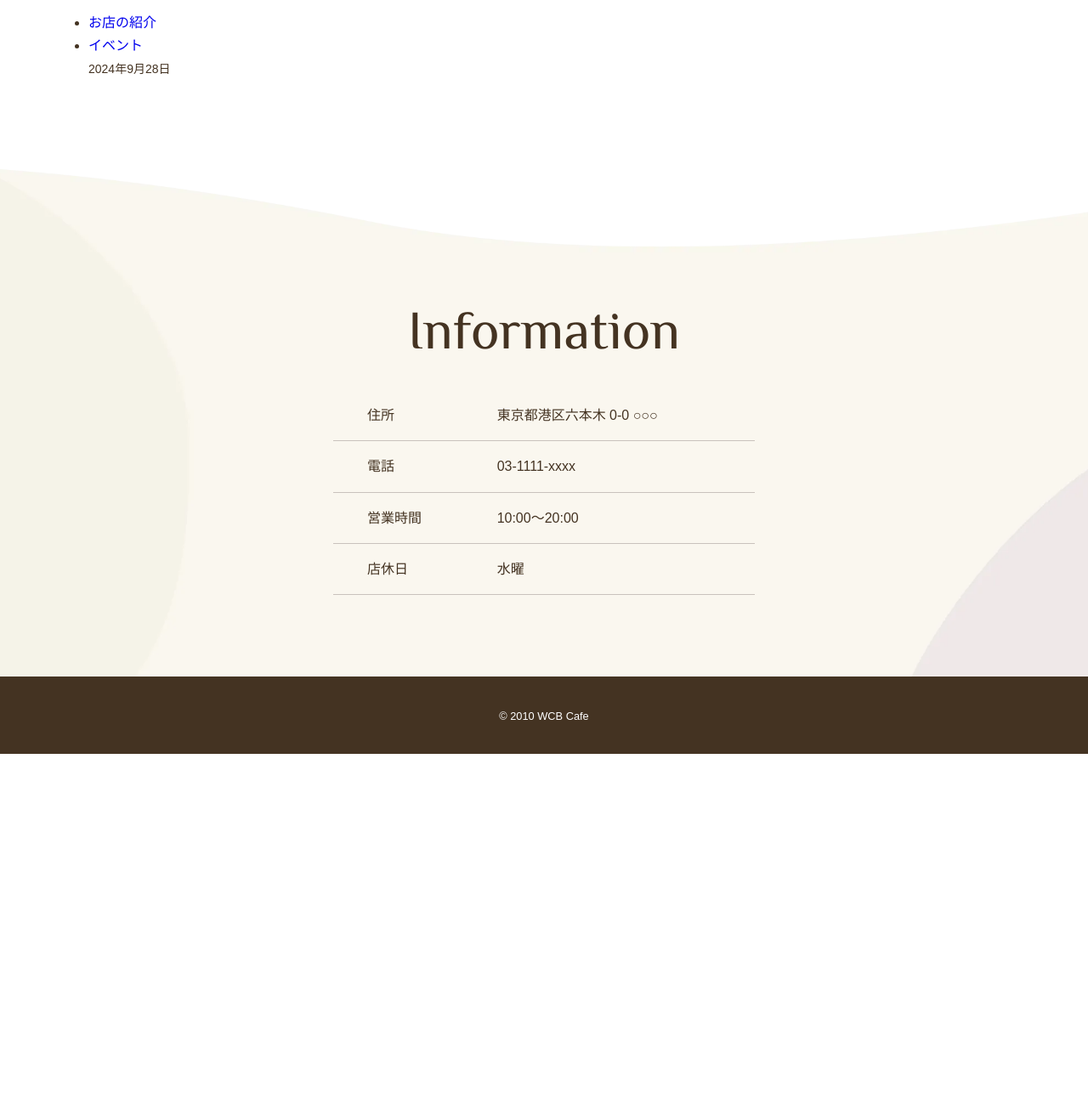
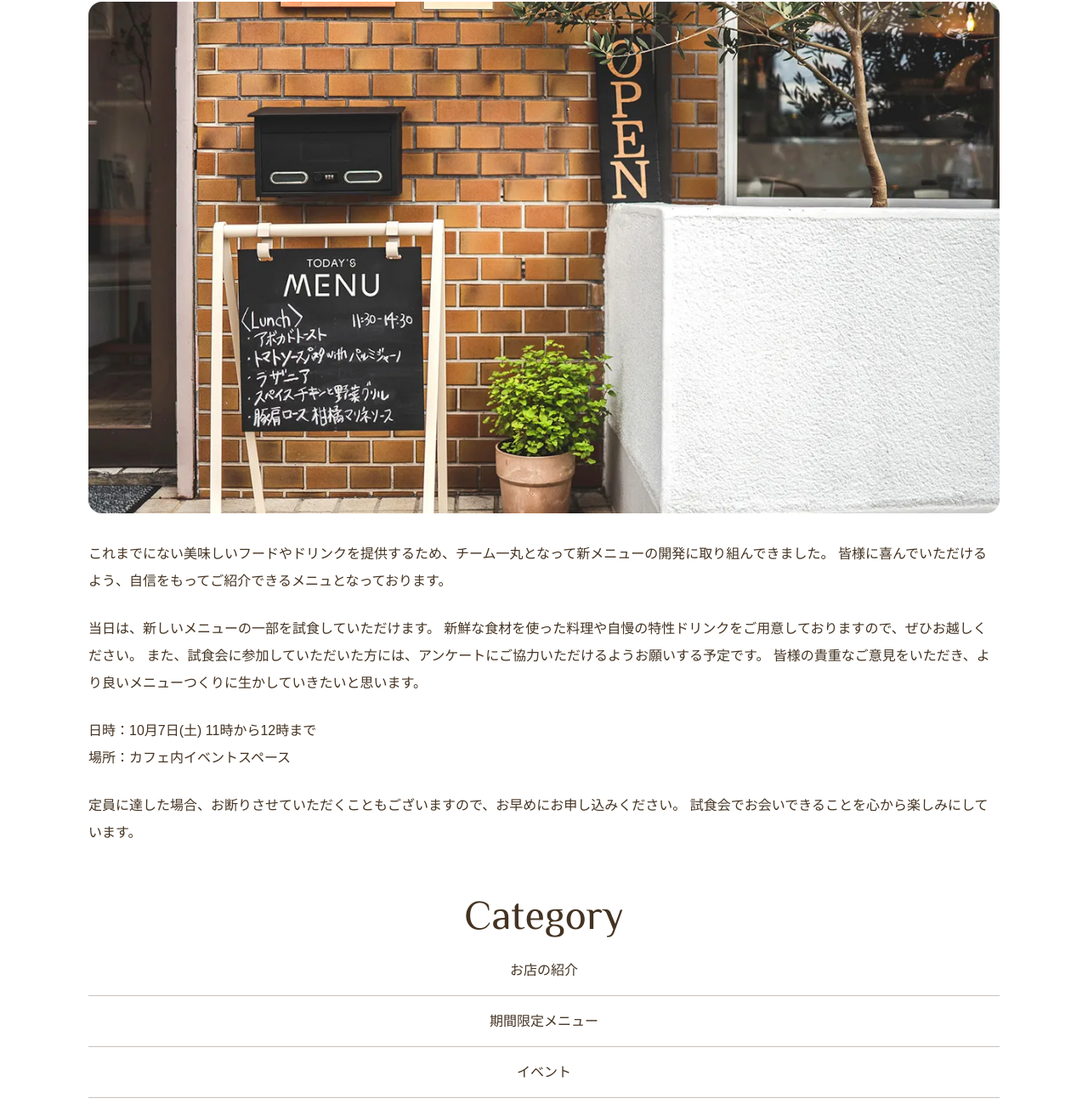
Before and after one commit to K025C0070/wcbcafe2, a plain HTML site: page news.html in a window 1280 px wide. Shown: the part 640-1939 px from the top of the page at 85% size. Before the commit the page ends 1527 px from the top, so only its background shows below. Drawn offline with Linux system fonts and the light colour scheme; some packages are replaced by stand-ins of ours.

Commit message:
にゅーす

```diff
--- a/css/style.css
+++ b/css/style.css
@@ -30,7 +30,9 @@
     font-family: 'Philosopher', sans-serif;
     font-weight: normal;
 }
-.page-title {
+.page-title,
+.heading-large,
+.heading-medium {
     font-size: 3rem;
     text-align: center;
     margin-top: 2rem;
@@ -158,41 +160,7 @@
     margin-top: 6rem;
     color: #fff;
 }
-/*デスクトップ版
--------------------------------*/
-@media (min-width: 800px) {
-    /*見出し*/
-    .page-title {
-        font-size: 5rem;
-    }
-}
-.heading-large {
-    font-size: 4rem;
-}
 
-/*ヘッダー*/
-.page-header {
-    display: flex;
-        justify-content: space-between;
-.main-nav {
-    font-size: 2rem;
-}
-}
-/*HOME*/
-.cover-home {
-    background-image: url(../images/cover-home-l.webp);
-}
-.about {
-    margin: 4rem auto 0;
-}
-/*ふったー*/
-.page-footer {
-    background-image: url(../images/footer-l.webp);
-    padding-top: 12rem;
-}
-.info th {
-    padding-left: 2.5rem;
-}
 
 
 /* NEWS
@@ -208,6 +176,116 @@
     font-weight: normal;
     margin-bottom: 1.25rem;
 }
+.post-info {
+    display: flex;
+    gap: 1rem;
+    margin-bottom: 2rem;
+}
 .post-date {
     font-size: .875rem;
 }
+
+.post-cat {
+    display: flex;
+    gap: .5rem;
+    list-style: none;
+}
+.post-cat {
+    color: #432;
+    background-color: #faf7F0;
+    border-radius: 8px;
+    font-size: .876rem;
+    padding: .5rem .75rem;
+}
+.post-cat a:hover {
+    background-color: #c9c2bc;
+}
+.post-date {
+    font-size: .875rem;
+}
+
+.post-thumbnail {
+    border-radius: 16px;
+    margin-bottom: 1.5rem;
+}
+.post p {
+    margin-bottom: 1.5rem;
+    line-height: 2;
+}
+
+/*サイドバー*/
+
+.side-menu {
+    list-style: none;
+    text-align: center;
+    margin-bottom: 4rem;
+}
+.side-menu li {
+    border-bottom: 1px solid #c9c2bc;
+}
+
+.side-menu a {
+    color: #432;
+    display: block;
+    padding: 1rem;
+}
+.side-menu a:hover {
+    color: #0bd;
+}
+
+
+/*デスクトップ版
+-------------------------------*/
+@media (min-width: 800px) {
+    /*見出し*/
+    .page-title {
+        font-size: 5rem;
+    }
+
+    .heading-large {
+        font-size: 4rem;
+    }
+    .post-title {
+        font-size: 2rem;
+    }
+
+/*ヘッダー*/
+.page-header {
+    display: flex;
+        justify-content: space-between;
+        padding-top: 1.5rem;
+}
+.main-nav {
+    font-size: 2rem;
+}
+
+.sub-cover {
+    height: 400px;
+    margin-bottom: 6rem;
+}
+
+/*HOME*/
+.cover-home {
+    background-image: url(../images/cover-home-l.webp);
+}
+.about {
+    margin: 4rem auto 0;
+}
+
+/*NEWS*/
+
+.cover-news {
+    background-image: url(../images/cover-news-l.webp);
+}
+
+
+/*ふったー*/
+.page-footer {
+    background-image: url(../images/footer-l.webp);
+    padding-top: 12rem;
+}
+.info th {
+    padding-left: 2.5rem;
+}
+
+}
--- a/news.html
+++ b/news.html
@@ -52,10 +52,42 @@
                     <time class="post-date" datetime="2024-09-28">2024年9月28日</time>
                 </div>
             </header>
+            <img class="post-thumbnail" src="images/outside.webp" alt="店内の様子">
+            <p>
+                これまでにない美味しいフードやドリンクを提供するため、チーム一丸となって新メニューの開発に取り組んできました。
+                皆様に喜んでいただけるよう、自信をもってご紹介できるメニュとなっております。
+            </p>
+            <p>
+                当日は、新しいメニューの一部を試食していただけます。
+                新鮮な食材を使った料理や自慢の特性ドリンクをご用意しておりますので、ぜひお越しください。
+                また、試食会に参加していただいた方には、アンケートにご協力いただけるようお願いする予定です。
+                皆様の貴重なご意見をいただき、より良いメニューつくりに生かしていきたいと思います。
+            </p>
+            <p>
+                日時：10月7日(土) 11時から12時まで<br>
+                場所：カフェ内イベントスペース
+            </p>
+            <p>
+                定員に達した場合、お断りさせていただくこともございますので、お早めにお申し込みください。
+                試食会でお会いできることを心から楽しみにしています。
         </article>
-    </main>
 
+        <aside class="sidebar">
+            <h3 class="heading-medium font-english">Category</h3>
+            <ul class="side-menu">
+                <li><a href="#">お店の紹介</a></li>
+                <li><a href="#">期間限定メニュー
+                <li><a href="#">イベント</a></li>
+                <li><a href="#">お客様との会話</a></li>
+            </ul>
 
+            <h3 class="heading-medium font-english">Archives</h3>
+            <ul class="side-menu">
+                <li><a href="#">2023年</a></li>
+                <li><a href="#">2022年</a></li>
+                <li><a href="#">2021年</a></li>
+                <li><a href="#">2020年</a></li>
+            </ul>
     <footer class="page-footer">
         <h3 class="heading-large font-english">Information</h3>
         <table class="info">
```
